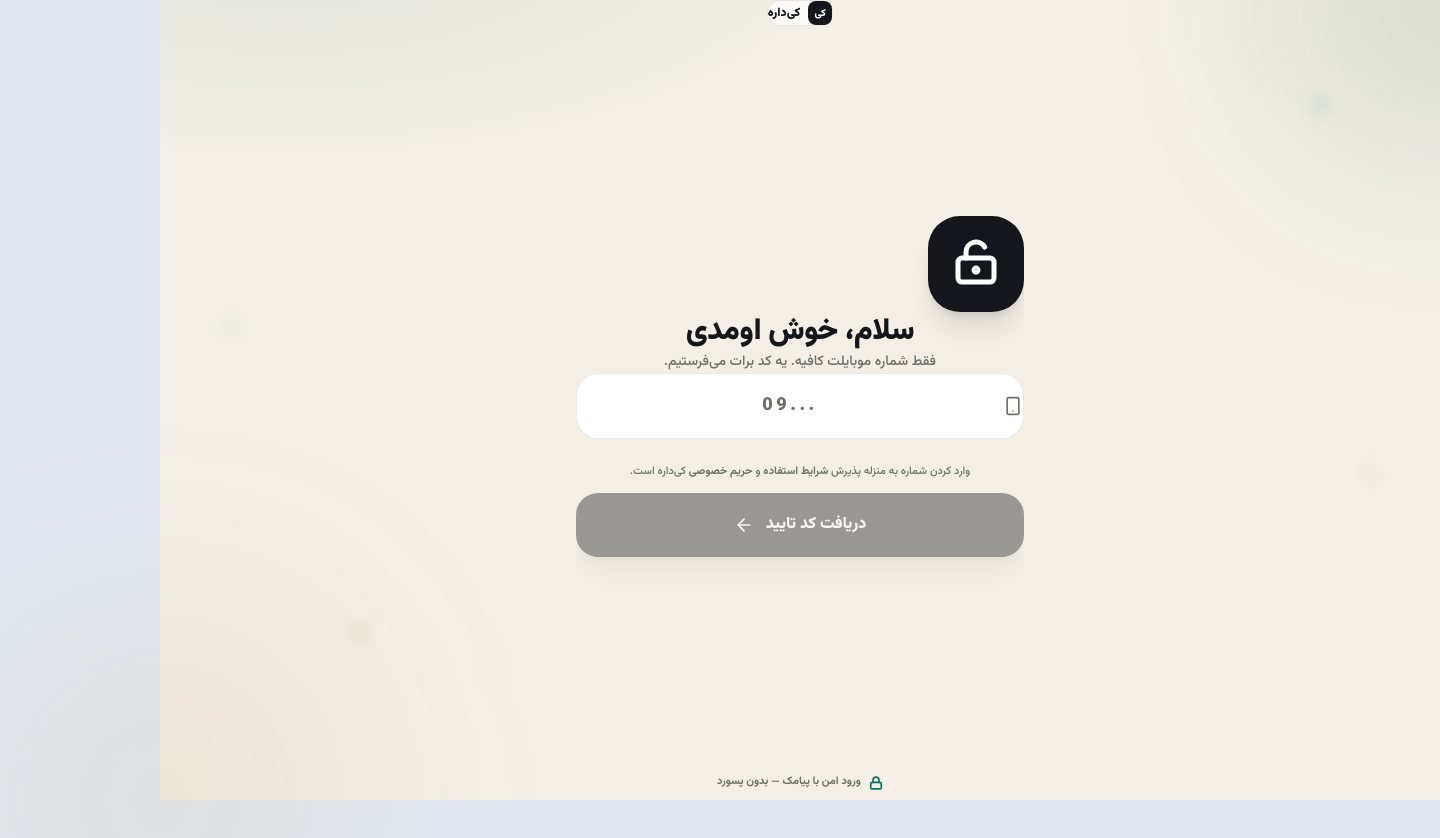
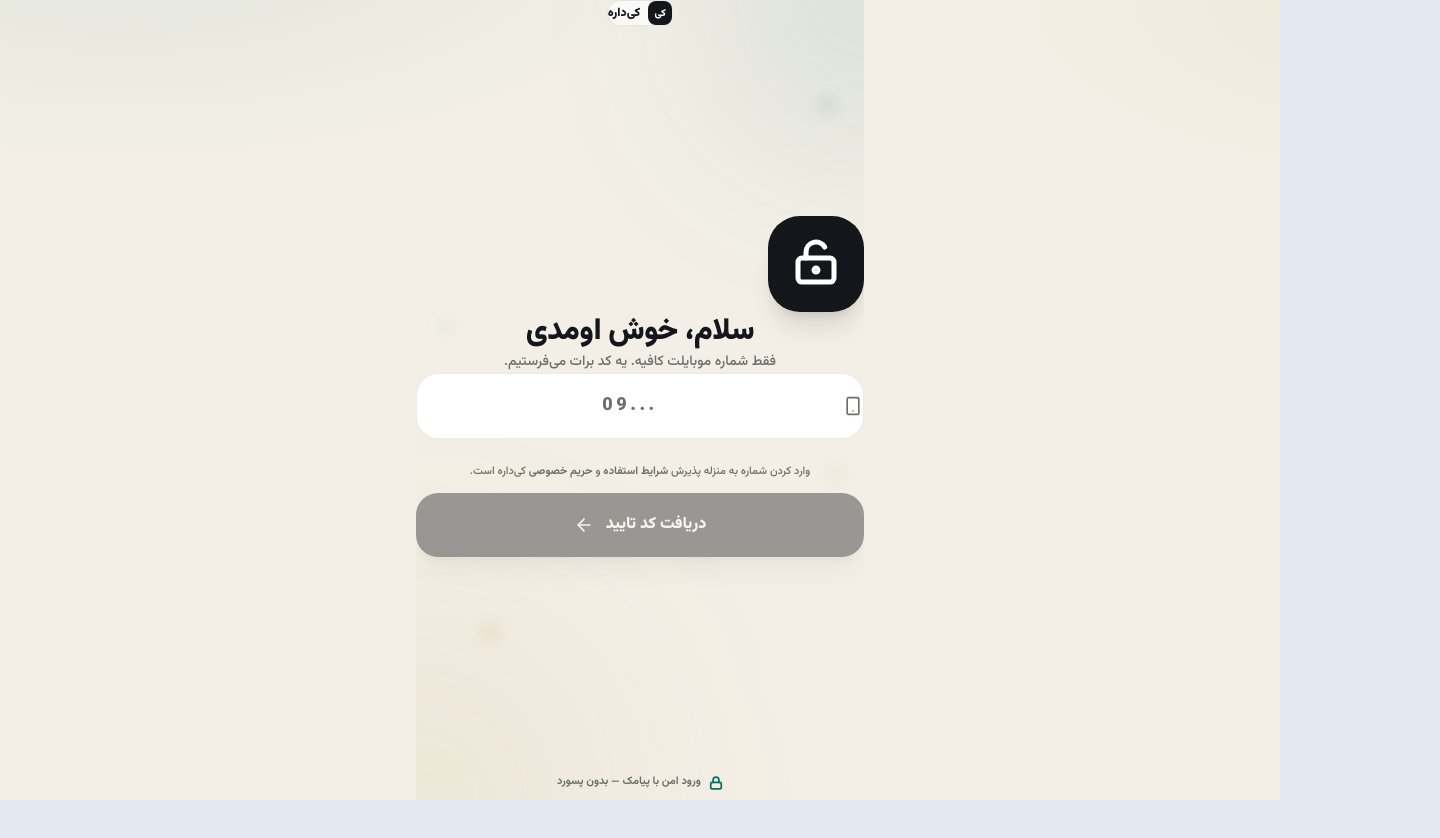
Before and after one commit to Tahmoures54/kidareh, a React (Vite) app: page /login in a window 1280 px wide. Shown: the top 838 px of the page, 1440 px wide, since content can reach past the window. After the commit the page ends 800 px from the top, so only its background shows below. Built offline with nearby package versions, Linux system fonts and the light colour scheme; no server answers; a small style sheet from the web is missing; a web font is replaced by a local one.

Commit message:
fix(layout): make presence root full width so auth and pages can center
Co-authored-by: Tahmoures54 <Tahmoures54@users.noreply.github.com>

```diff
--- a/src/components/presence/Shell.tsx
+++ b/src/components/presence/Shell.tsx
@@ -215,7 +215,7 @@ export default function PresenceShell() {
               </button>
             </div>
           </header>
-          <main id="presence-main" className={cn("flex-1 pb-24 lg:pb-6", !chrome && "presence-legacy mx-auto w-full max-w-[430px]")}>
+          <main className={cn("w-full flex-1 pb-24 lg:pb-6", !chrome && "presence-legacy mx-auto w-full max-w-[430px]")}>
             <Outlet />
           </main>
         </div>
--- a/src/index.css
+++ b/src/index.css
@@ -735,6 +735,7 @@ a {
     var(--paper);
   color: var(--ink);
   min-height: 100dvh;
+  width: 100%;
   -webkit-font-smoothing: antialiased;
 }
 
--- a/src/pages/Login/index.tsx
+++ b/src/pages/Login/index.tsx
@@ -21,8 +21,8 @@ export default function Login() {
   }
 
   return (
-    <div className="presence-root min-h-[100dvh]" dir="rtl">
-      <div className="flex min-h-[100dvh] flex-col overflow-hidden" style={{ width: "min(100%, 28rem)", margin: "0 auto" }}>
+    <div className="presence-root flex min-h-[100dvh] w-full flex-col items-center" dir="rtl">
+      <div className="relative flex min-h-[100dvh] w-full max-w-md flex-col overflow-hidden">
       <div className="pointer-events-none absolute top-0 right-0 h-64 w-64 translate-x-1/2 -translate-y-1/2 rounded-full bg-[var(--accent)]/15 blur-[100px]" />
       <div className="pointer-events-none absolute bottom-0 left-0 h-80 w-80 -translate-x-1/2 translate-y-1/2 rounded-full bg-[var(--gold)]/12 blur-[120px]" />
 
```
